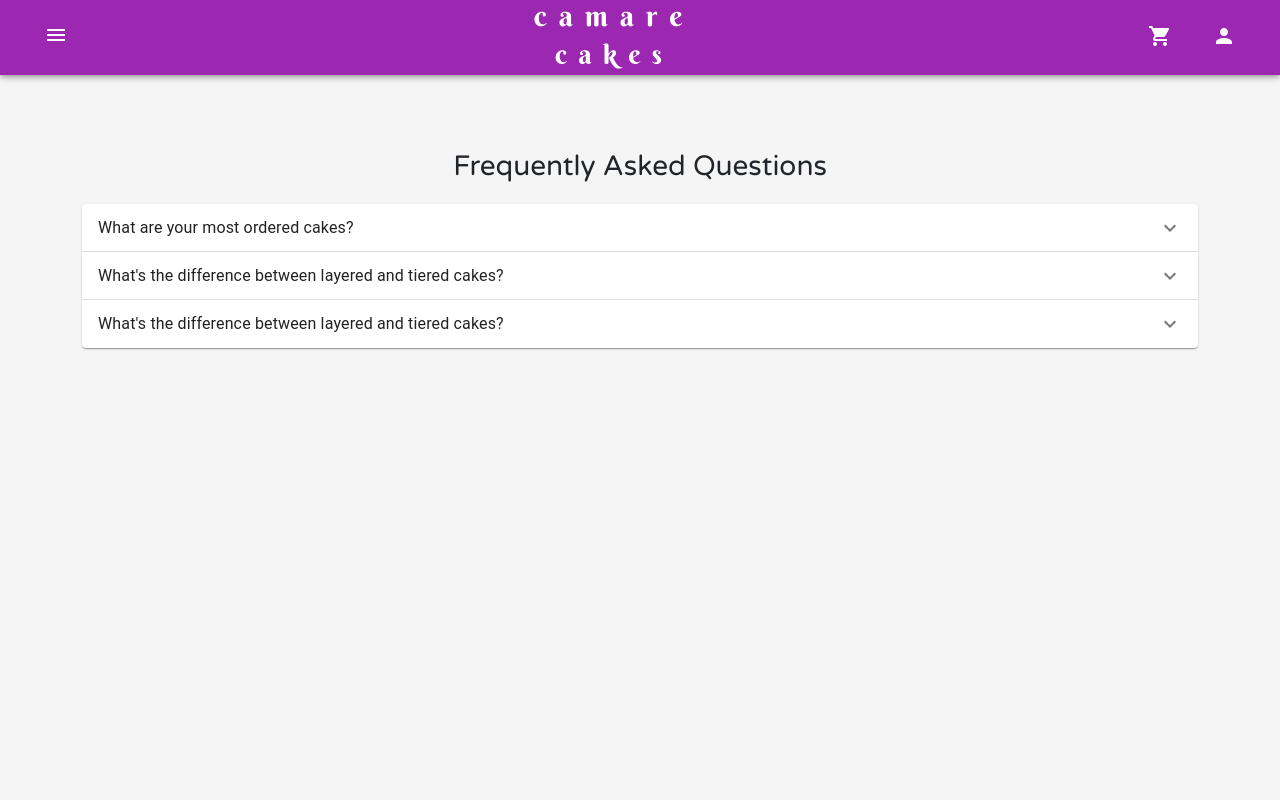
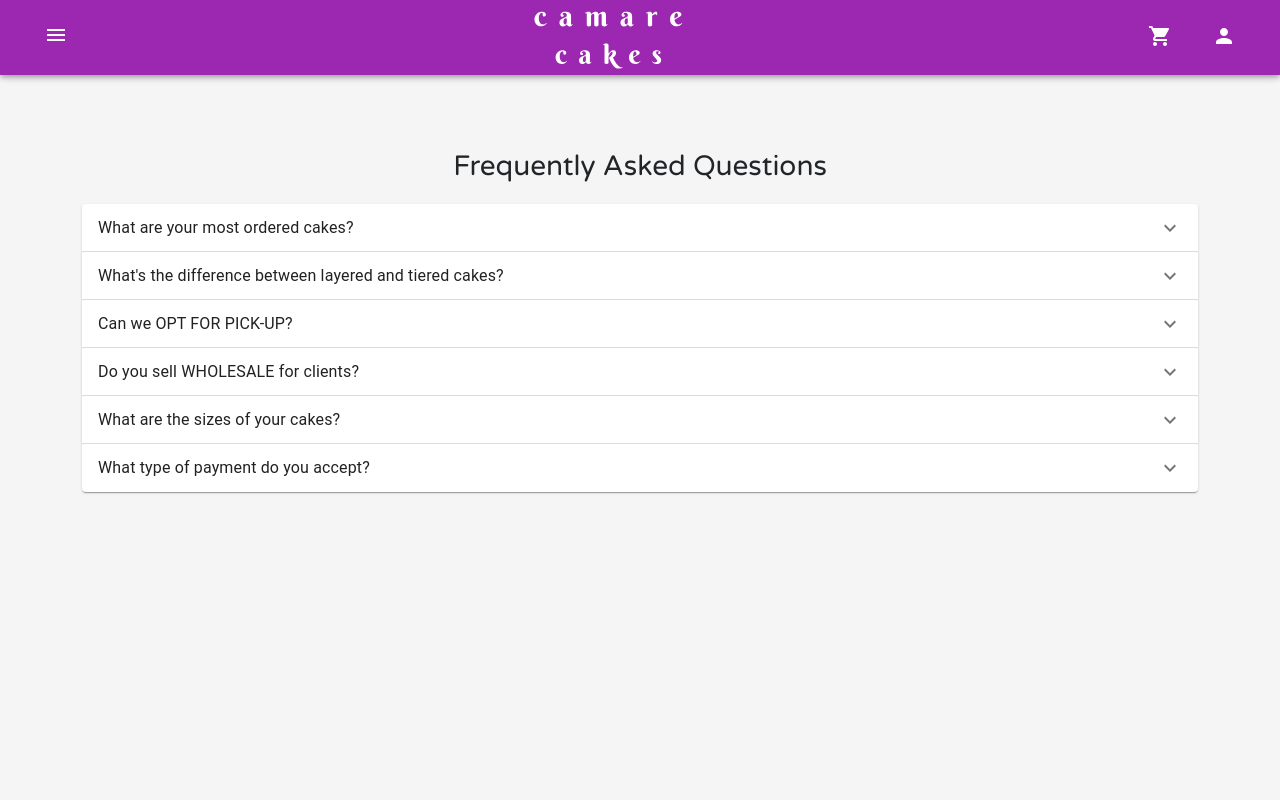
Before and after one commit to khrys24/camareshop-ui, a React (Create React App) app: page /FAQs in a window 1280 px wide. Shown: the top 800 px of the page. Built offline with nearby package versions, Linux system fonts and the light colour scheme.

Commit message:
Fixed FAQs

```diff
--- a/src/components/FAQs.js
+++ b/src/components/FAQs.js
@@ -18,7 +18,7 @@
           <Typography>What are your most ordered cakes?</Typography>
         </AccordionSummary>
         <AccordionDetails>
-          <Typography sx={{ textAlign: "left" }}>
+          <Typography sx={{ textAlign: "left" }} variant="subtitle2">
             <p>
               Our best sellers include:
               <ul>
@@ -42,7 +42,7 @@
           </Typography>
         </AccordionSummary>
         <AccordionDetails>
-          <Typography sx={{ textAlign: "left", fontFamily:"Varela Round" }}>
+          <Typography sx={{ textAlign: "left", fontFamily: "Varela Round" }} variant="subtitle2" >
             A classic (think: Duncan Hines) birthday cake is a “Single Tier
             Round” with 3 “Layers” hidden under the frosting. <br /> A classic
             Wedding Cake has multiple “Tiers” for height. Our cake tiers are
@@ -57,19 +57,70 @@
           aria-controls="panel1a-content"
           id="panel1a-header"
         >
-          <Typography>
-            What's the difference between layered and tiered cakes?
-          </Typography>
+          <Typography>Can we OPT FOR PICK-UP?</Typography>
         </AccordionSummary>
         <AccordionDetails>
-          <Typography sx={{ textAlign: "left", fontFamily:"Varela Round" }}>
-            A classic (think: Duncan Hines) birthday cake is a “Single Tier
-            Round” with 3 “Layers” hidden under the frosting. <br /> A classic
-            Wedding Cake has multiple “Tiers” for height. Our cake tiers are
-            3-layers each unless otherwise designed with you.
+          <Typography sx={{ textAlign: "left", fontFamily: "Varela Round" }} variant="subtitle2">
+            Yes. While we highly recommend having a professional baker handle
+            your delivery, some orders may be suitable for pickup (by family,
+            friends, or wedding coordinators) at our bakery during specific
+            times. NOTE: If we do not handle the delivery, you are responsible
+            for the order once it leaves the bakery. Pick up at our shop is
+            typically available most weekdays 8am-5pm and Saturdays 11am-1pm;
+            please confirm ahead of time to ensure someone is here.
           </Typography>
         </AccordionDetails>
       </Accordion>
+
+      <Accordion>
+        <AccordionSummary
+          expandIcon={<ExpandMoreIcon />}
+          aria-controls="panel1a-content"
+          id="panel1a-header"
+        >
+          <Typography>Do you sell WHOLESALE for clients?</Typography>
+        </AccordionSummary>
+        <AccordionDetails>
+          <Typography sx={{ textAlign: "left", fontFamily: "Varela Round" }} variant="subtitle2">
+            Yes, we sell to many fine hotels, restaurants, clubs, coffee
+            companies, and stores at either wholesale or discounted pricing. If
+            you hold a Resale License for food and would like more information
+            or pricing, Please submit an online inquiry.
+          </Typography>
+        </AccordionDetails>
+      </Accordion>
+
+      <Accordion>
+        <AccordionSummary
+          expandIcon={<ExpandMoreIcon />}
+          aria-controls="panel1a-content"
+          id="panel1a-header"
+        >
+          <Typography>What are the sizes of your cakes?</Typography>
+        </AccordionSummary>
+        <AccordionDetails>
+          <Typography sx={{ textAlign: "left", fontFamily: "Varela Round" }} variant="subtitle2">
+            Our cakes ranges from 6 inches diameter cakes to 8 inches diameter
+            cakes.
+          </Typography>
+        </AccordionDetails>
+      </Accordion>
+
+      <Accordion>
+        <AccordionSummary
+          expandIcon={<ExpandMoreIcon />}
+          aria-controls="panel1a-content"
+          id="panel1a-header"
+        >
+          <Typography>What type of payment do you accept?</Typography>
+        </AccordionSummary>
+        <AccordionDetails>
+          <Typography sx={{ textAlign: "left", fontFamily: "Varela Round" }} variant="subtitle2">
+          We currently accept CASH ON DELIVERY ONLY.
+          </Typography>
+        </AccordionDetails>
+      </Accordion>
+
     </div>
   );
 };
```
